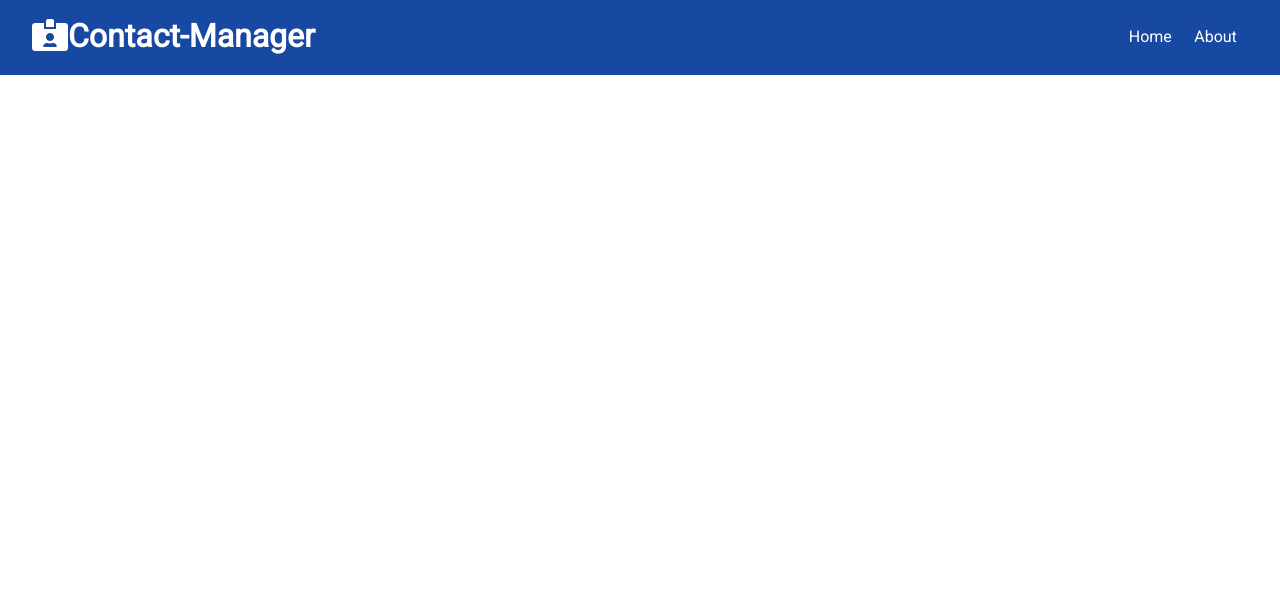
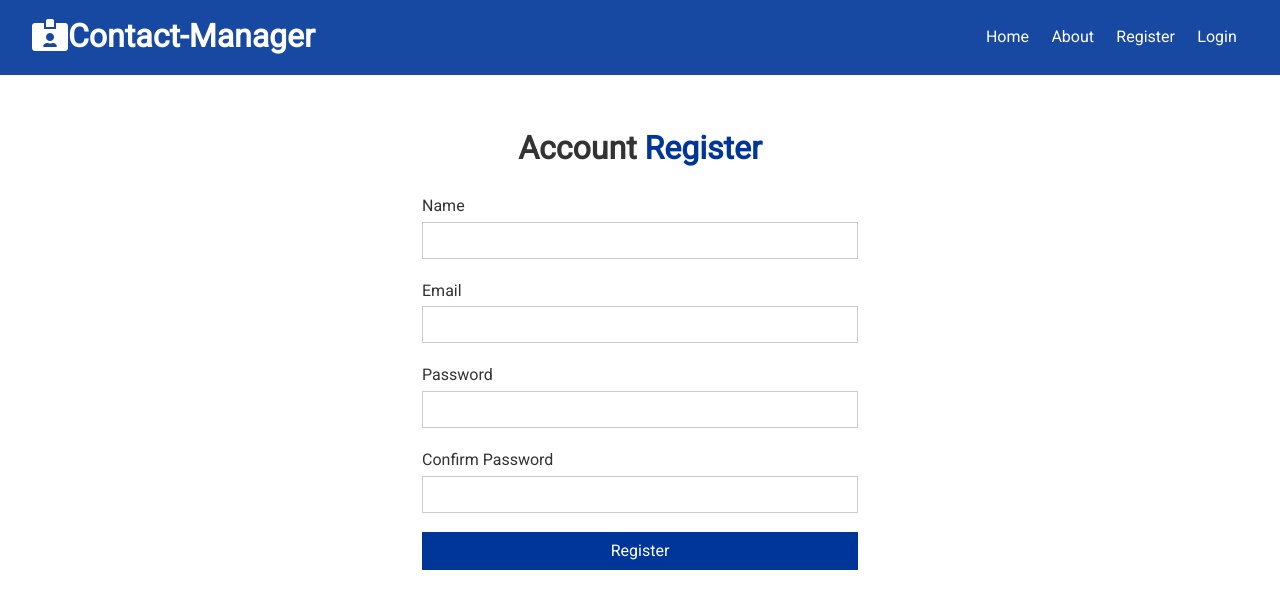
Before and after one commit to alexK150/contact-manager, a React (Create React App) app in the folder client/: page /register in a window 1280 px wide. Shown: the top 608 px of the page. Built offline with nearby package versions, Linux system fonts and the light colour scheme.

Commit message:
init v21 Login & Register pages

```diff
--- a/client/src/App.js
+++ b/client/src/App.js
@@ -6,6 +6,8 @@
 import About from "./components/pages/About";
 import ContactState from "./context/contact/ContactState";
 import AuthState from "./context/auth/AuthState";
+import Register from "./components/auth/Register";
+import Login from "./components/auth/Login";
 
 const App = () => {
     return (
@@ -17,6 +19,8 @@
                         <Switch>
                             <Route exact path='/' component={Home}/>
                             <Route exact path='/about' component={About}/>
+                            <Route exact path='/register' component={Register}/>
+                            <Route exact path='/login' component={Login}/>
                         </Switch>
                     </div>
                 </>
--- /dev/null
+++ b/client/src/components/auth/Login.js
@@ -0,0 +1,44 @@
+import React, {useState} from 'react';
+
+const Login = (props) => {
+    const [user, setUser] = useState({
+        email: '',
+        password: '',
+    })
+
+    const {email, password} = user;
+
+    const onChange = e => setUser({...user, [e.target.name]: e.target.value});
+
+    const onSubmit = e => {
+        e.preventDefault();
+        console.log('Login Submit')
+    }
+
+    return(
+        <div className='form-container'>
+            <h1>
+                Account <span className="text-primary">Login</span>
+            </h1>
+            <form onSubmit={onSubmit}>
+                <div className="form-group">
+                    <label htmlFor="email">Email</label>
+                    <input type="email"
+                           name='email'
+                           value={email}
+                           onChange={onChange}/>
+                </div>
+                <div className="form-group">
+                    <label htmlFor="password">Password</label>
+                    <input type="password"
+                           name='password'
+                           value={password}
+                           onChange={onChange}/>
+                </div>
+                <input type="submit" value="Login" className='btn btn-primary btn-block'/>
+            </form>N
+        </div>
+    )
+}
+
+export default Login;
--- /dev/null
+++ b/client/src/components/auth/Register.js
@@ -0,0 +1,61 @@
+import React, {useState} from 'react';
+
+const Register = (props) => {
+    const [user, setUser] = useState({
+        name: '',
+        email: '',
+        password: '',
+        password2: ''
+
+    })
+
+    const {name, email, password, password2} = user;
+
+    const onChange = e => setUser({...user, [e.target.name]: e.target.value});
+
+    const onSubmit = e => {
+        e.preventDefault();
+        console.log('Register Submit')
+    }
+
+    return(
+        <div className='form-container'>
+            <h1>
+                Account <span className="text-primary">Register</span>
+            </h1>
+            <form onSubmit={onSubmit}>
+                <div className="form-group">
+                    <label htmlFor="name">Name</label>
+                    <input type="text"
+                           name='name'
+                           value={name}
+                           onChange={onChange}/>
+                </div>
+                <div className="form-group">
+                    <label htmlFor="email">Email</label>
+                    <input type="email"
+                           name='email'
+                           value={email}
+                           onChange={onChange}/>
+                </div>
+                <div className="form-group">
+                    <label htmlFor="password">Password</label>
+                    <input type="password"
+                           name='password'
+                           value={password}
+                           onChange={onChange}/>
+                </div>
+                <div className="form-group">
+                    <label htmlFor="password2">Confirm Password</label>
+                    <input type="password"
+                           name='password2'
+                           value={password2}
+                           onChange={onChange}/>
+                </div>
+                <input type="submit" value="Register" className='btn btn-primary btn-block'/>
+            </form>
+        </div>
+    )
+}
+
+export default Register;
--- a/client/src/components/layout/Navbar.js
+++ b/client/src/components/layout/Navbar.js
@@ -11,7 +11,15 @@
             <ul>
                 <li>
                     <Link to='/'>Home</Link>
+                </li>
+                <li>
                     <Link to='/about'>About</Link>
+                </li>
+                <li>
+                    <Link to='/register'>Register</Link>
+                </li>
+                <li>
+                    <Link to='/login'>Login</Link>
                 </li>
             </ul>
         </div>
```
